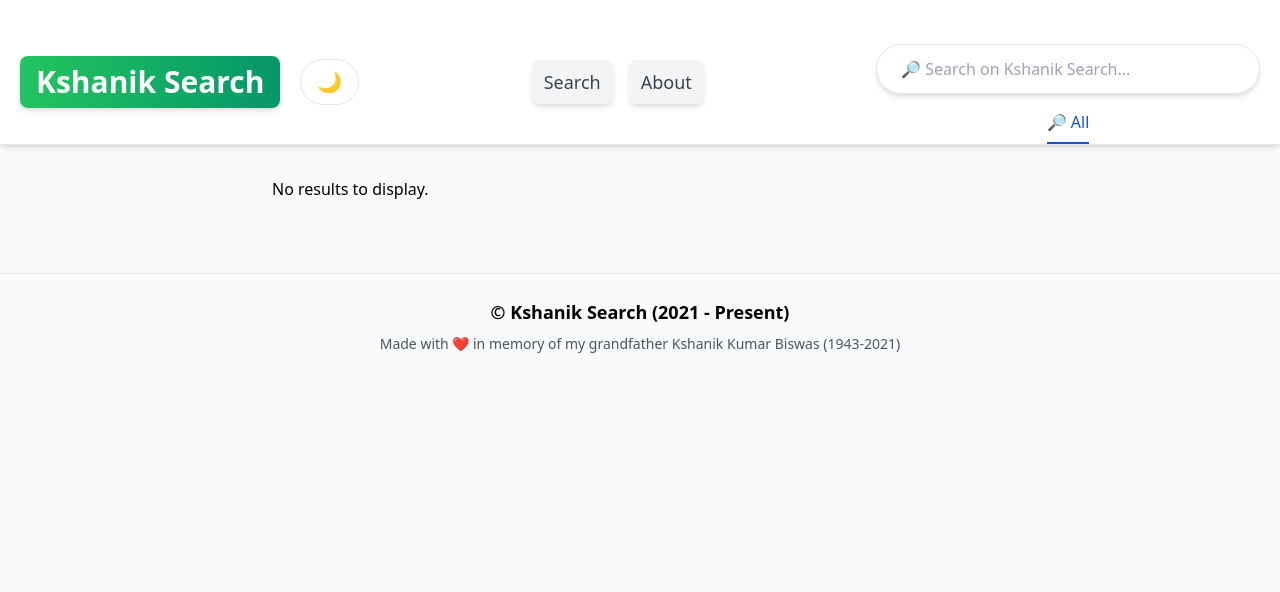
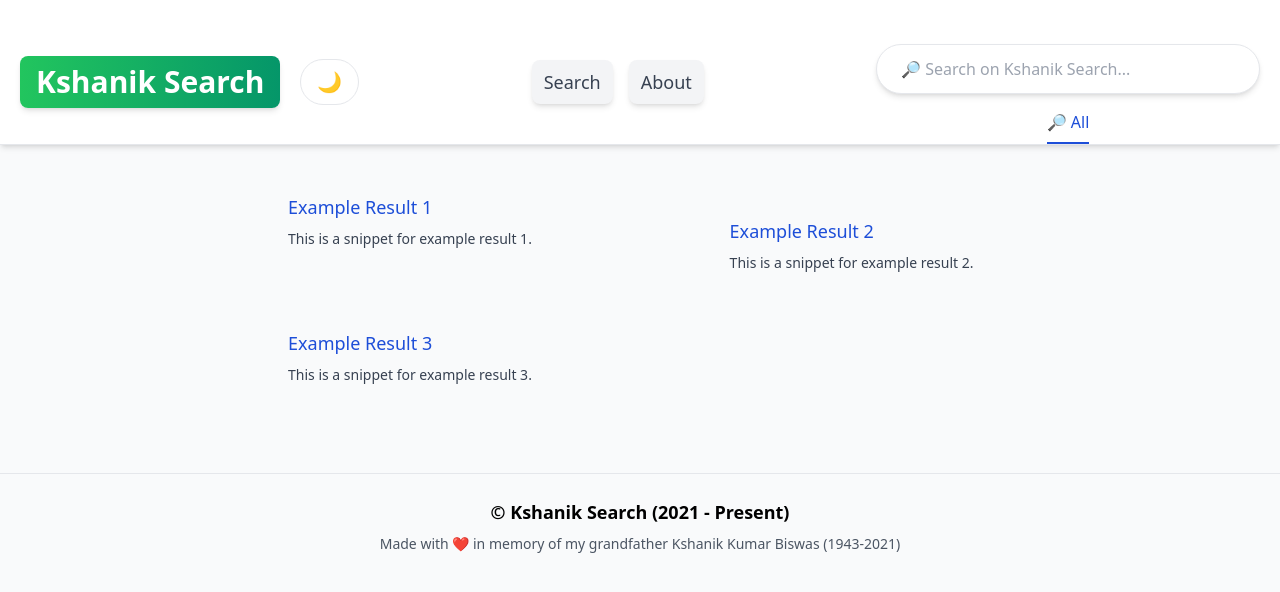
Before and after one commit to akshbswas98/kshanik_search, a React (Vite) app: page /search in a window 1280 px wide. Shown: the top 592 px of the page. Built offline with nearby package versions, Linux system fonts and the light colour scheme.

Commit message:
Refactor Results component to include mock results rendering

```diff
--- a/src/components/Results.jsx
+++ b/src/components/Results.jsx
@@ -1,5 +1,23 @@
 import React, { useEffect, useRef } from 'react';
 import { useLocation } from 'react-router-dom';
+
+const mockResults = [
+    {
+        title: 'Example Result 1',
+        link: 'https://example.com/1',
+        snippet: 'This is a snippet for example result 1.'
+    },
+    {
+        title: 'Example Result 2',
+        link: 'https://example.com/2',
+        snippet: 'This is a snippet for example result 2.'
+    },
+    {
+        title: 'Example Result 3',
+        link: 'https://example.com/3',
+        snippet: 'This is a snippet for example result 3.'
+    }
+];
 
 export const Results = () => {
     const location = useLocation();
@@ -12,8 +30,23 @@ export const Results = () => {
 
     return (
         <div className="sm:px-56 flex flex-wrap justify-between space-y-6 p-4">
-            {/* Placeholder for rendering search results */}
-            <p>No results to display.</p>
+            {mockResults.map(({ title, link, snippet }, index) => (
+                <div key={index} className="md:w-2/5 w-full">
+                    <a
+                        href={link}
+                        target="_blank"
+                        rel="noreferrer"
+                        className="block p-4 rounded-lg hover:bg-gray-50 dark:hover:bg-gray-800 transition-colors duration-300"
+                    >
+                        <p className="text-lg dark:text-blue-300 text-blue-700 font-medium hover:underline">
+                            {title}
+                        </p>
+                        <p className="text-sm dark:text-gray-300 text-gray-700 mt-2">
+                            {snippet}
+                        </p>
+                    </a>
+                </div>
+            ))}
         </div>
     );
 };
```
